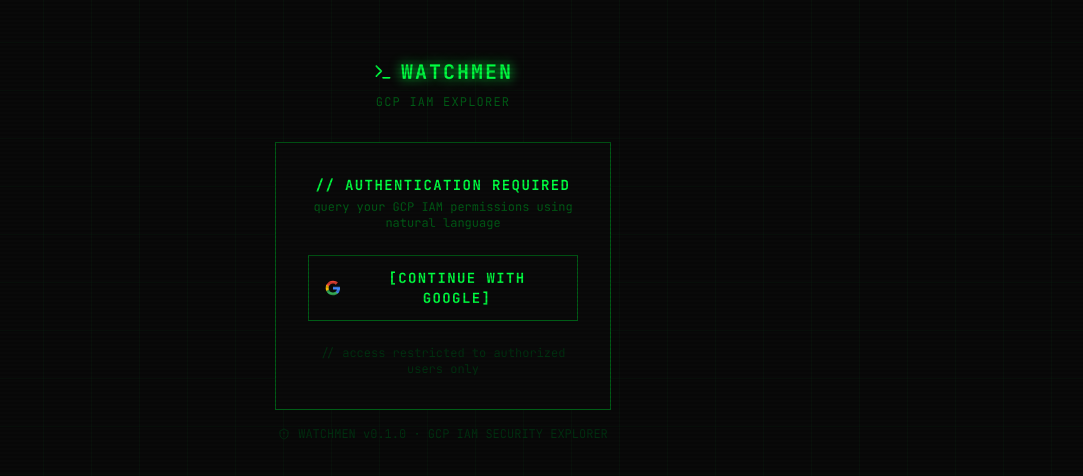
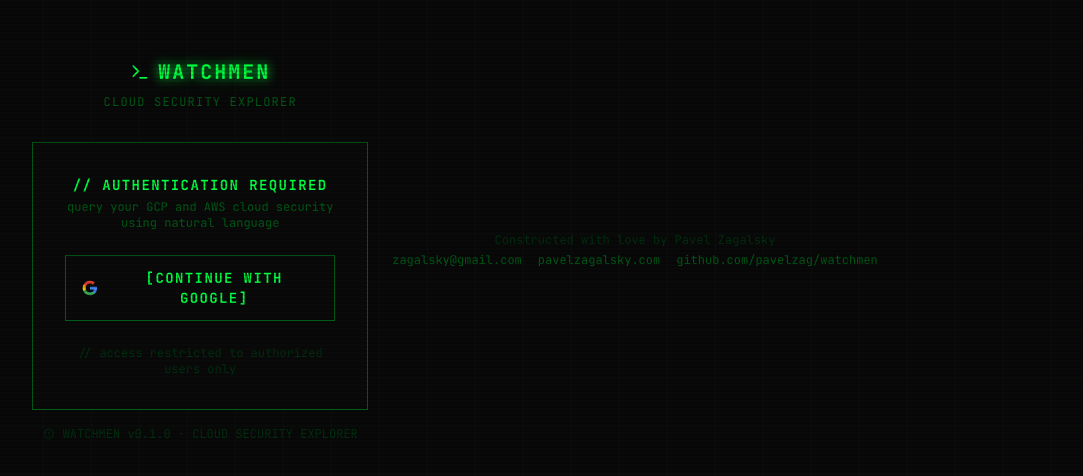
Before and after one commit to pavelzag/watchmen, a Next.js app: page /login in a window 1280 px wide. Shown: the part 150-626 px from the top of the page, without its empty margins (197-1280 px from the left). Built offline with nearby package versions, Linux system fonts and the light colour scheme; no server answers.

Commit message:
some fixes

```diff
--- a/app/dashboard/DashboardClient.tsx
+++ b/app/dashboard/DashboardClient.tsx
@@ -95,10 +95,6 @@
         </div>
       </div>
 
-      {/* Footer */}
-      <footer className="text-center py-3 text-xs" style={{ color: "#003010" }}>
-        Conceived with love by Pavel Zagalsky 2026
-      </footer>
     </div>
   );
 }
--- a/app/dashboard/aws/AwsDashboardClient.tsx
+++ b/app/dashboard/aws/AwsDashboardClient.tsx
@@ -61,10 +61,6 @@
         </div>
       </div>
 
-      {/* Footer */}
-      <footer className="text-center py-3 text-xs" style={{ color: "#003010" }}>
-        Conceived with love by Pavel Zagalsky 2026
-      </footer>
     </div>
   );
 }
--- a/app/dashboard/layout.tsx
+++ b/app/dashboard/layout.tsx
@@ -1,6 +1,7 @@
 import { redirect } from "next/navigation";
 import { auth } from "@/lib/auth";
 import Navbar from "@/components/Navbar";
+import Footer from "@/components/Footer";
 
 export default async function DashboardLayout({
   children,
@@ -19,7 +20,7 @@
         >
           <span style={{ color: "#00aa2b" }}>// DEMO MODE</span>
           <span style={{ color: "#005c16" }}>
-            {" "}— exploring mock GCP data.{" "}
+            {" "}— exploring mock GCP and AWS data.{" "}
           </span>
           <a
             href="/dashboard/settings"
@@ -32,6 +33,7 @@
       )}
       <Navbar />
       <main className="max-w-7xl mx-auto px-6 py-6">{children}</main>
+      <Footer />
     </div>
   );
 }
--- a/app/layout.tsx
+++ b/app/layout.tsx
@@ -5,8 +5,8 @@
 import GlobalKeyNav from "@/components/GlobalKeyNav";
 
 export const metadata: Metadata = {
-  title: "WATCHMEN // GCP IAM EXPLORER",
-  description: "Query your GCP IAM permissions using natural language",
+  title: "WATCHMEN // CLOUD SECURITY EXPLORER",
+  description: "Query your GCP and AWS cloud security using natural language",
   icons: { icon: "/favicon.svg" },
 };
 
--- a/app/login/page.tsx
+++ b/app/login/page.tsx
@@ -1,6 +1,7 @@
 import { redirect } from "next/navigation";
 import { auth, signIn } from "@/lib/auth";
 import { Terminal, ShieldAlert, Zap } from "lucide-react";
+import Footer from "@/components/Footer";
 
 const DEMO_MODE = process.env.DEMO_MODE === "true";
 
@@ -36,7 +37,7 @@
             </span>
           </div>
           <p className="text-xs uppercase tracking-widest" style={{ color: "#005c16" }}>
-            GCP IAM EXPLORER
+            CLOUD SECURITY EXPLORER
           </p>
         </div>
 
@@ -55,7 +56,7 @@
             <p className="text-xs" style={{ color: "#005c16" }}>
               {DEMO_MODE
                 ? "interactive demo · no account required"
-                : "query your GCP IAM permissions using natural language"}
+                : "query your GCP and AWS cloud security using natural language"}
             </p>
           </div>
 
@@ -137,9 +138,10 @@
         {/* Bottom decoration */}
         <div className="mt-4 flex items-center justify-center gap-2 text-xs" style={{ color: "#003010" }}>
           <ShieldAlert className="w-3 h-3" />
-          <span>WATCHMEN v0.1.0 · GCP IAM SECURITY EXPLORER</span>
+          <span>WATCHMEN v0.1.0 · CLOUD SECURITY EXPLORER</span>
         </div>
       </div>
+      <Footer />
     </div>
   );
 }
--- a/components/CommandPalette.tsx
+++ b/components/CommandPalette.tsx
@@ -44,11 +44,9 @@
     // Listen for global open event + "/" key
     useEffect(() => {
         function handleOpen() {
-            if (isAws) setOpen(true);
+            setOpen(true);
         }
         function handleKey(e: KeyboardEvent) {
-            if (!isAws) return;
-
             // "/" opens palette when not already in an input
             const tag = (e.target as HTMLElement).tagName;
             if (
@@ -70,7 +68,7 @@
             window.removeEventListener("cmd-palette:open", handleOpen);
             window.removeEventListener("keydown", handleKey);
         };
-    }, [isAws]);
+    }, []);
 
     const submit = useCallback(async () => {
         if (!query.trim() || loading) return;
@@ -78,7 +76,8 @@
         setError(null);
         setResult(null);
         try {
-            const res = await fetch("/api/query", {
+            const endpoint = isAws ? "/api/aws/query" : "/api/query";
+            const res = await fetch(endpoint, {
                 method: "POST",
                 headers: { "Content-Type": "application/json" },
                 body: JSON.stringify({ query: query.trim() }),
@@ -168,7 +167,7 @@
                         value={query}
                         onChange={(e) => { setQuery(e.target.value); setHistIdx(-1); }}
                         onKeyDown={handleKeyDown}
-                        placeholder="ask anything about your GCP permissions..."
+                        placeholder={isAws ? "ask anything about your AWS resources..." : "ask anything about your GCP permissions..."}
                         rows={2}
                         disabled={loading}
                         className="flex-1 resize-none outline-none text-sm leading-relaxed"
--- /dev/null
+++ b/components/Footer.tsx
@@ -0,0 +1,28 @@
+export default function Footer() {
+  return (
+    <footer className="text-center py-4 text-xs space-y-1" style={{ color: "#003010" }}>
+      <p>Constructed with love by Pavel Zagalsky</p>
+      <div className="flex items-center justify-center gap-4 flex-wrap">
+        <a href="mailto:zagalsky@gmail.com" style={{ color: "#005c16" }}>
+          zagalsky@gmail.com
+        </a>
+        <a
+          href="https://pavelzagalsky.com/"
+          target="_blank"
+          rel="noopener noreferrer"
+          style={{ color: "#005c16" }}
+        >
+          pavelzagalsky.com
+        </a>
+        <a
+          href="https://github.com/pavelzag/watchmen"
+          target="_blank"
+          rel="noopener noreferrer"
+          style={{ color: "#005c16" }}
+        >
+          github.com/pavelzag/watchmen
+        </a>
+      </div>
+    </footer>
+  );
+}
--- a/components/Navbar.tsx
+++ b/components/Navbar.tsx
@@ -29,7 +29,7 @@
           </span>
           <span style={{ color: "#005c16" }}>&gt;</span>
           <span className="text-xs tracking-widest uppercase" style={{ color: "#00aa2b" }}>
-            GCP IAM EXPLORER
+            CLOUD SECURITY EXPLORER
           </span>
           <span className="blink text-xs" style={{ color: "#00ff41" }}>_</span>
         </div>
--- a/components/NavbarAskButton.tsx
+++ b/components/NavbarAskButton.tsx
@@ -1,15 +1,9 @@
 "use client";
 
-import { usePathname } from "next/navigation";
 import { openCommandPalette } from "./CommandPalette";
 import { MessageSquare } from "lucide-react";
 
 export default function NavbarAskButton() {
-    const pathname = usePathname();
-    const isAws = pathname?.startsWith("/dashboard/aws") ?? false;
-
-    if (!isAws) return null;
-
     return (
         <button
             onClick={openCommandPalette}
--- a/lib/aws/client.ts
+++ b/lib/aws/client.ts
@@ -23,7 +23,7 @@
 
 export function useMockAwsData(forced?: boolean): boolean {
   if (forced !== undefined) return forced;
-  return process.env.USE_MOCK_AWS_DATA === "true";
+  return process.env.USE_MOCK_AWS_DATA === "true" || process.env.DEMO_MODE === "true";
 }
 
 /**
--- a/lib/gcp/client.ts
+++ b/lib/gcp/client.ts
@@ -103,7 +103,7 @@
 
 export function useMockData(forced?: boolean): boolean {
   if (forced !== undefined) return forced;
-  return process.env.USE_MOCK_DATA === "true";
+  return process.env.USE_MOCK_DATA === "true" || process.env.DEMO_MODE === "true";
 }
 
 export function getProjectIds(): string[] {
```
Also changed, not shown: 1 other file (tests, documents, lock files or other folders).
